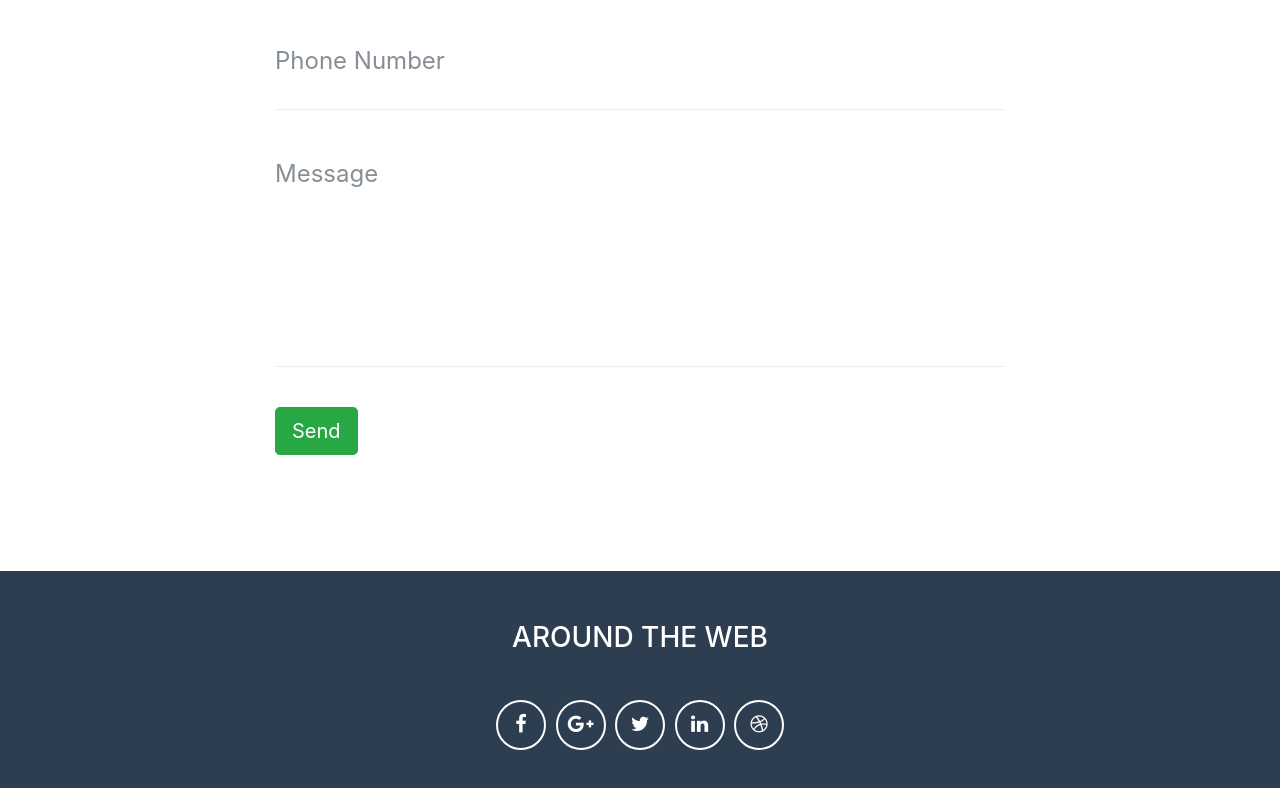
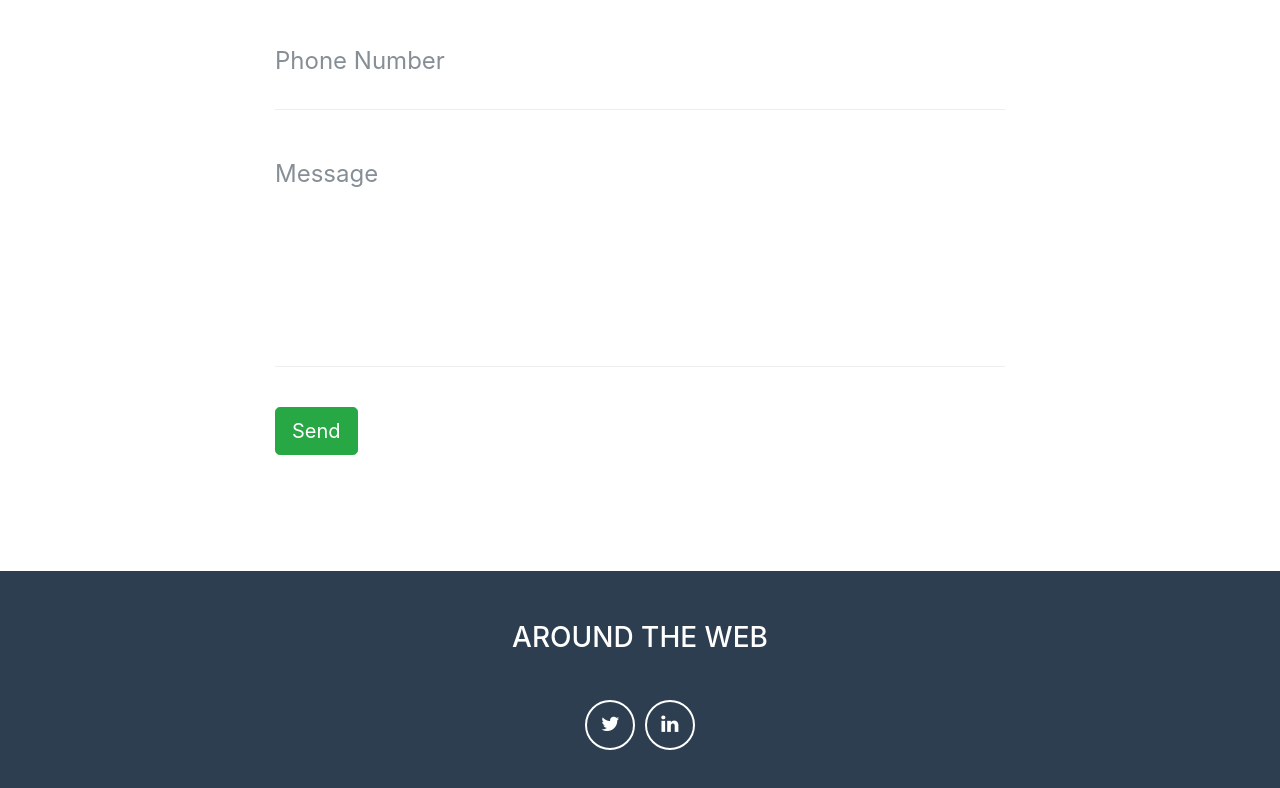
Before and after one commit to LukasNgo/LukasNgo.github.io, a website with bundled scripts: page index.html in a window 1280 px wide. Shown: the part 2739-3527 px from the top of the page. Built offline with nearby package versions, Linux system fonts and the light colour scheme.

Commit message:
twitter + linkedin links added

```diff
--- a/index.html
+++ b/index.html
@@ -193,28 +193,13 @@
               <h3>Around the Web</h3>
               <ul class="list-inline">
                 <li class="list-inline-item">
-                  <a class="btn-social btn-outline" href="#">
-                    <i class="fa fa-fw fa-facebook"></i>
-                  </a>
-                </li>
-                <li class="list-inline-item">
-                  <a class="btn-social btn-outline" href="#">
-                    <i class="fa fa-fw fa-google-plus"></i>
-                  </a>
-                </li>
-                <li class="list-inline-item">
-                  <a class="btn-social btn-outline" href="#">
+                  <a class="btn-social btn-outline" href="https://twitter.com/LN_GameDev">
                     <i class="fa fa-fw fa-twitter"></i>
                   </a>
                 </li>
                 <li class="list-inline-item">
-                  <a class="btn-social btn-outline" href="#">
+                  <a class="btn-social btn-outline" href="https://www.linkedin.com/in/lukasngo1/">
                     <i class="fa fa-fw fa-linkedin"></i>
-                  </a>
-                </li>
-                <li class="list-inline-item">
-                  <a class="btn-social btn-outline" href="#">
-                    <i class="fa fa-fw fa-dribbble"></i>
                   </a>
                 </li>
               </ul>
```
